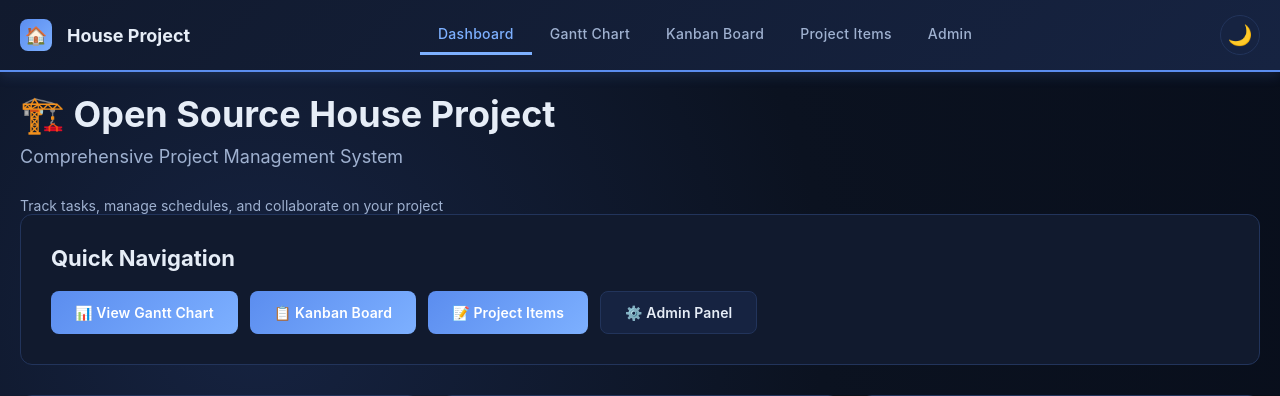
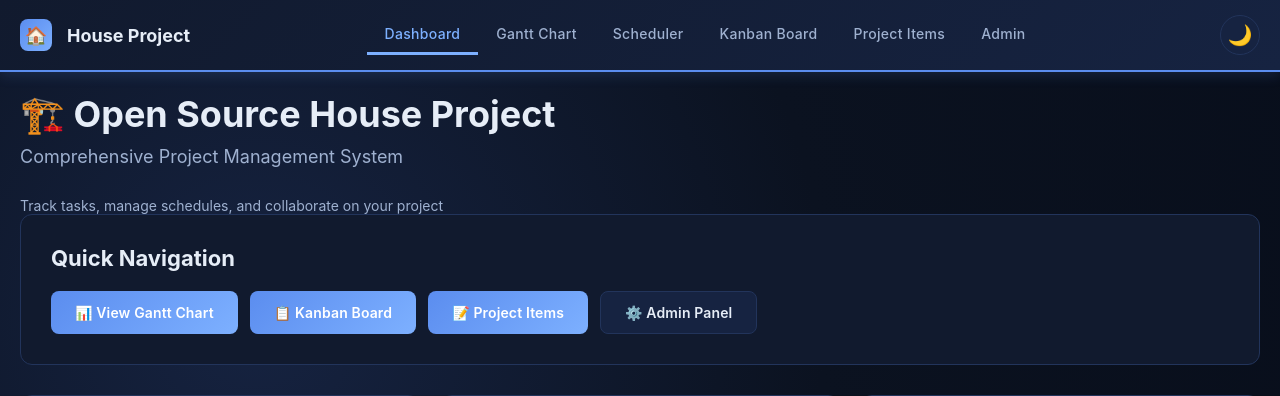
Before and after one commit to brucedombrowski/OpenSourceHouseProject, a Django app: page / in a window 1280 px wide. Shown: the top 396 px of the page. Run offline with Django 5.2, Linux system fonts and the light colour scheme; data that the repository does not hold is empty.

Commit message:
Add Scheduler to main navigation menu and log in agent memory

```diff
--- a/wbs/templates/base.html
+++ b/wbs/templates/base.html
@@ -326,6 +326,9 @@
                         <a href="{% url 'gantt_view' %}" class="header-nav-link {% if 'gantt' in request.resolver_match.url_name %}active{% endif %}">Gantt Chart</a>
                     </li>
                     <li class="header-nav-item">
+                        <a href="{% url 'scheduler_view' %}" class="header-nav-link {% if 'scheduler' in request.resolver_match.url_name %}active{% endif %}">Scheduler</a>
+                    </li>
+                    <li class="header-nav-item">
                         <a href="{% url 'project_item_board' %}" class="header-nav-link {% if 'board' in request.resolver_match.url_name %}active{% endif %}">Kanban Board</a>
                     </li>
                     <li class="header-nav-item">
```
Also changed, not shown: AGENT_MEMORY.md (+4 -0 lines).
